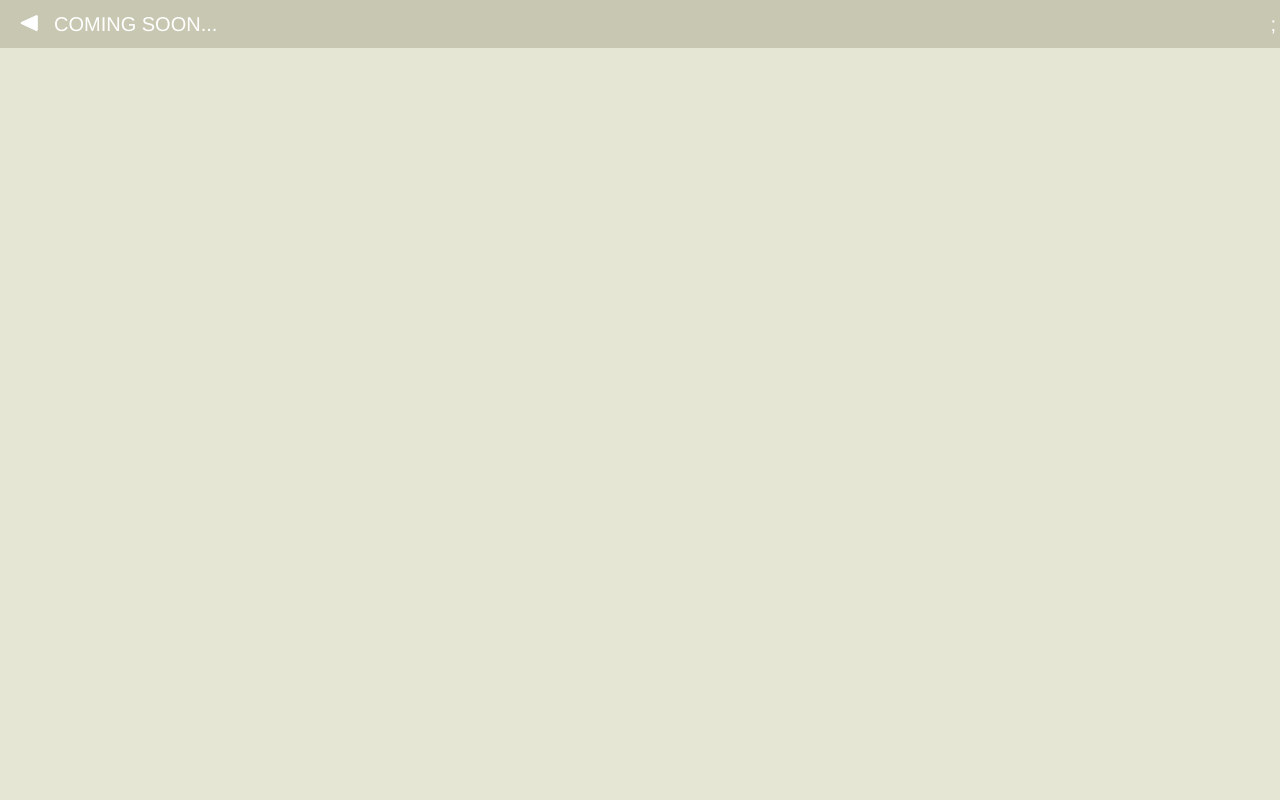
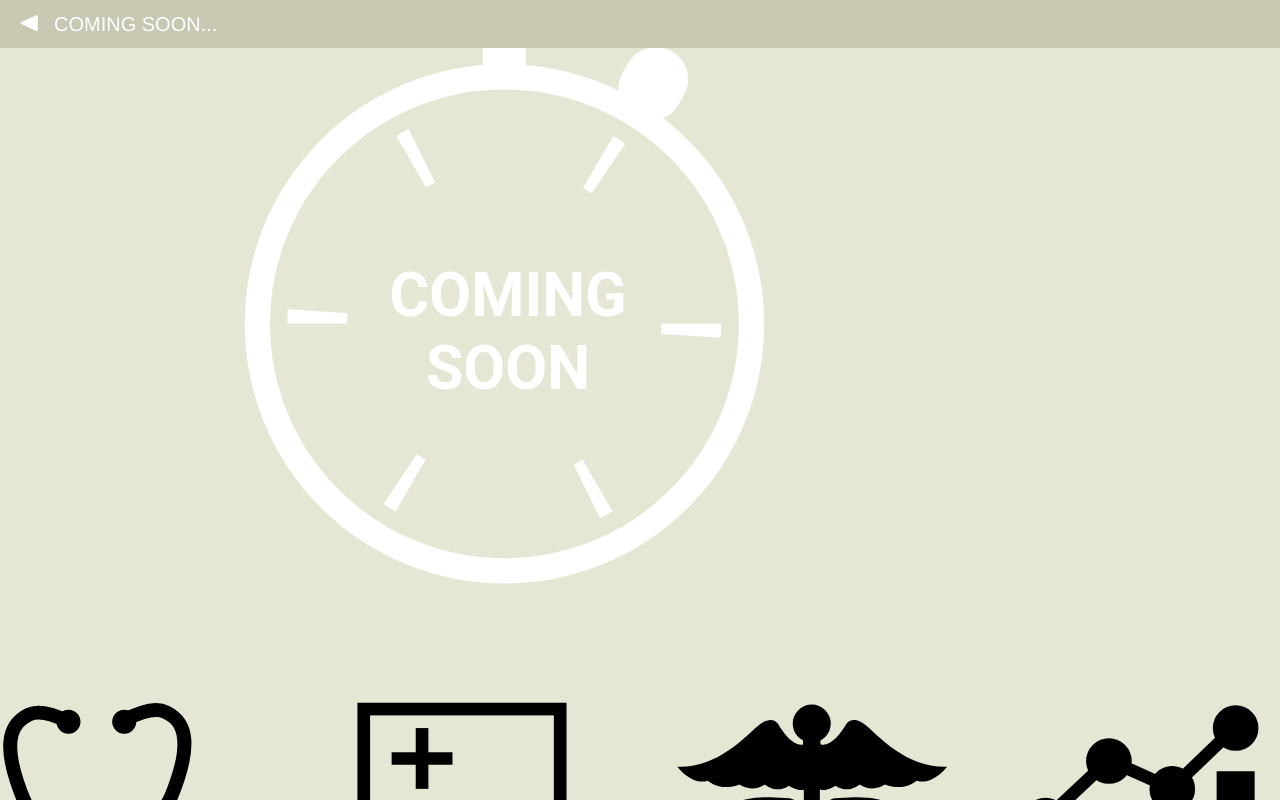
Before and after one commit to fac-14/OSCEBossKey, a React (Vite) app: page /coming-soon in a window 1280 px wide. Shown: the top 800 px of the page. Built offline with nearby package versions, Linux system fonts and the light colour scheme; a web font is replaced by a local one.

Commit message:
add coming soon icon

```diff
--- a/src/components/Pages/ComingSoon.js
+++ b/src/components/Pages/ComingSoon.js
@@ -2,14 +2,20 @@
 
 import React from "react";
 import BackButton from "../TopBar/BackButton";
+import comingSoonIcon from "../../assets/icons/coming-soon-icon.svg";
 
 export default class ComingSoon extends React.Component {
   render() {
     return (
-      <div id="topbar-container">
-        <BackButton link="history" />
-        <h3 id="topbar-title">Coming soon...</h3>;
-      </div>
+      <React.Fragment>
+        <div id="topbar-container">
+          <BackButton link="history" />
+          <h3 id="topbar-title">Coming soon...</h3>
+        </div>
+        <div id="icon-wrapper">
+          <img id="coming-soon-icon" src={comingSoonIcon} />
+        </div>
+      </React.Fragment>
     );
   }
 }
```
Also changed, not shown: src/assets/icons/coming-soon-icon.svg (added).
